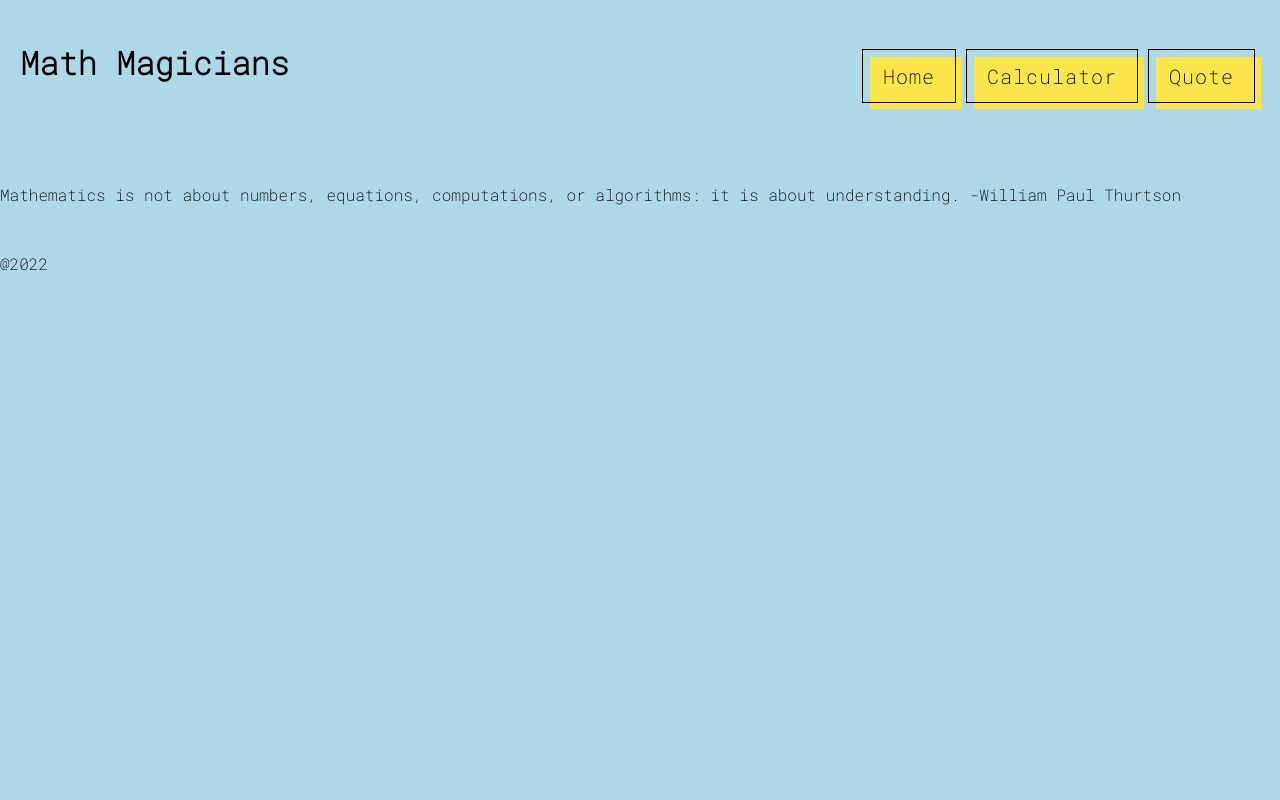
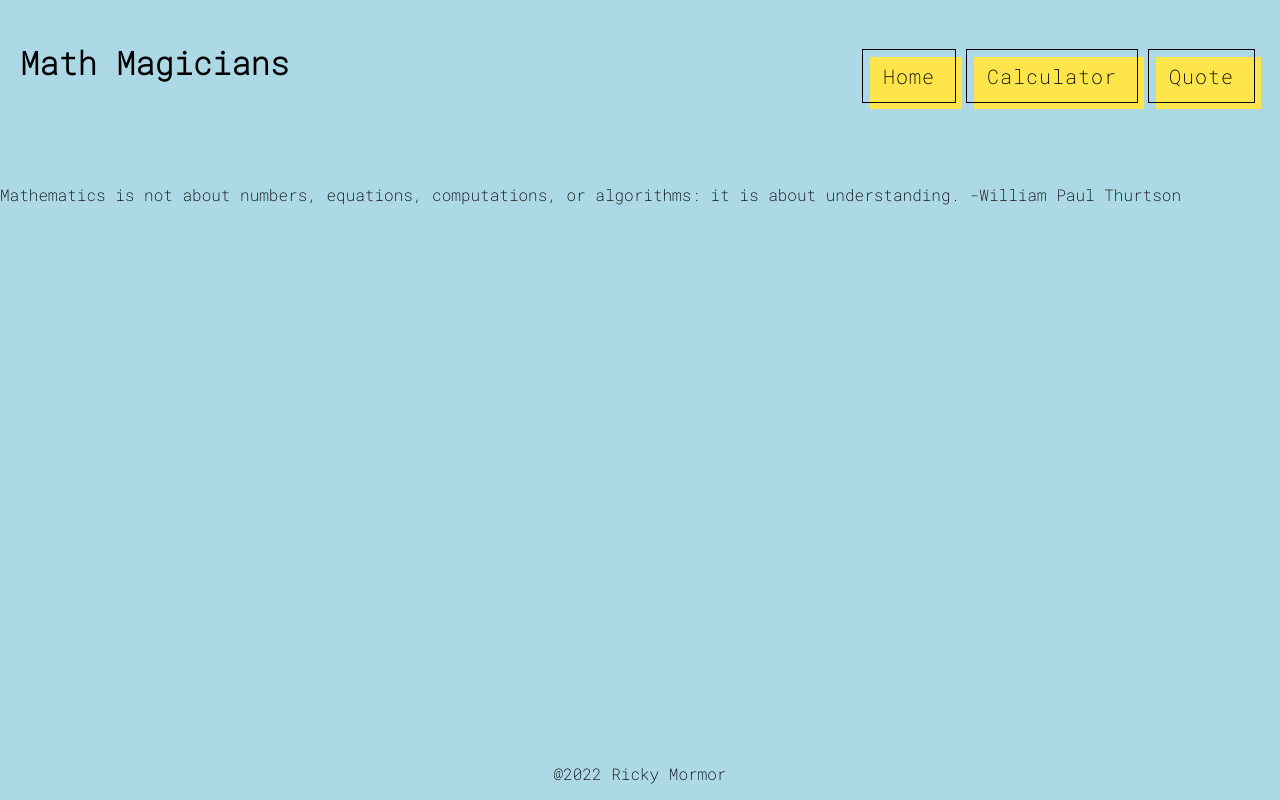
Before and after one commit to cwaku/math-magicians, a React (Create React App) app: page /quote in a window 1280 px wide. Built offline with nearby package versions, Linux system fonts and the light colour scheme; the HTML template or start-up script is replaced by a standard one.

Commit message:
Add style rules to footer component

```diff
--- a/src/components/Footer.css
+++ b/src/components/Footer.css
@@ -0,0 +1,10 @@
+.footer {
+  position: fixed;
+  left: 0;
+  bottom: 0;
+  width: 100%;
+}
+
+.footer-content {
+  text-align: center;
+}
--- a/src/components/Footer.js
+++ b/src/components/Footer.js
@@ -1,8 +1,10 @@
+import './Footer.css';
+
 function Footer() {
   return (
     <footer className="footer">
       <div className="footer-content">
-        <p>@2022</p>
+        <p>@2022 Ricky Mormor</p>
       </div>
     </footer>
   );
```
